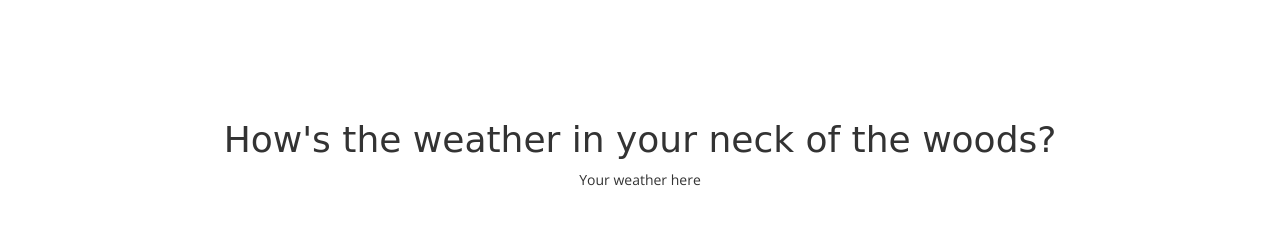
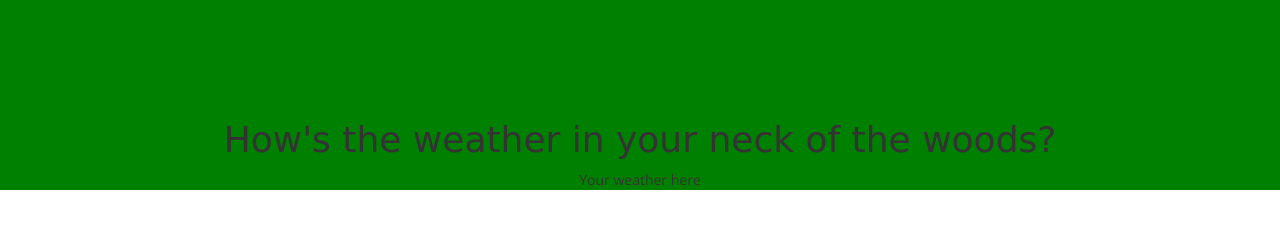
Before and after one commit to MrOolong/weather-api, a plain HTML site: page index.html in a window 1280 px wide. Drawn offline with nearby package versions, Linux system fonts and the light colour scheme; a web font is replaced by a local one.

Commit message:
added main.css file and updated index

```diff
--- /dev/null
+++ b/css/main.css
@@ -0,0 +1,3 @@
+#div1 {
+    background-color: green;
+}
--- a/index.html
+++ b/index.html
@@ -7,14 +7,15 @@
     <title>D's Weather App</title>
     <link href="css/bootstrap.css" rel="stylesheet">
 	<link href="css/animate.css" rel="stylesheet">
+	<link href="css/main.css" rel="stylesheet">
 	<link href="https://cdnjs.cloudflare.com/ajax/libs/font-awesome/4.7.0/css/font-awesome.min.css" rel="stylesheet">
     <link href="https://fonts.googleapis.com/css?family=Baloo+Tammudu|Open+Sans" rel="stylesheet">
 </head>
 <body>
-    <div class="container">
+    <div id="div1" class="responsive">
     <div id="geo_check"></div>
     <div class="woods_text text-center"><h1>How's the weather in your neck of the woods?</h1></div>
-    <div class="your_text text-center">Your weather here</div>
+    <div class="your_text text-center"><p id="getWeather">Your weather here</p></div>
     </div>
 
 <script src="http://ajax.googleapis.com/ajax/libs/jquery/1.5.1/jquery.min.js"></script>
```
